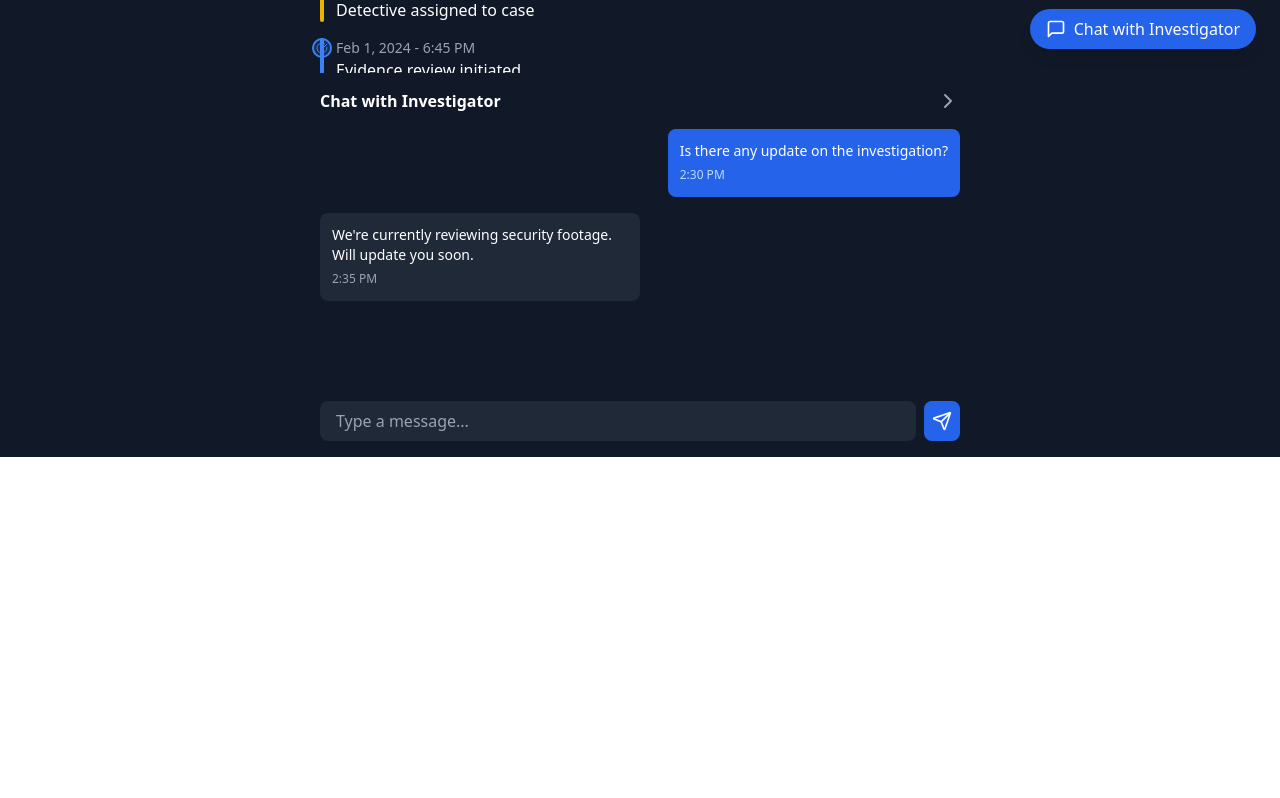
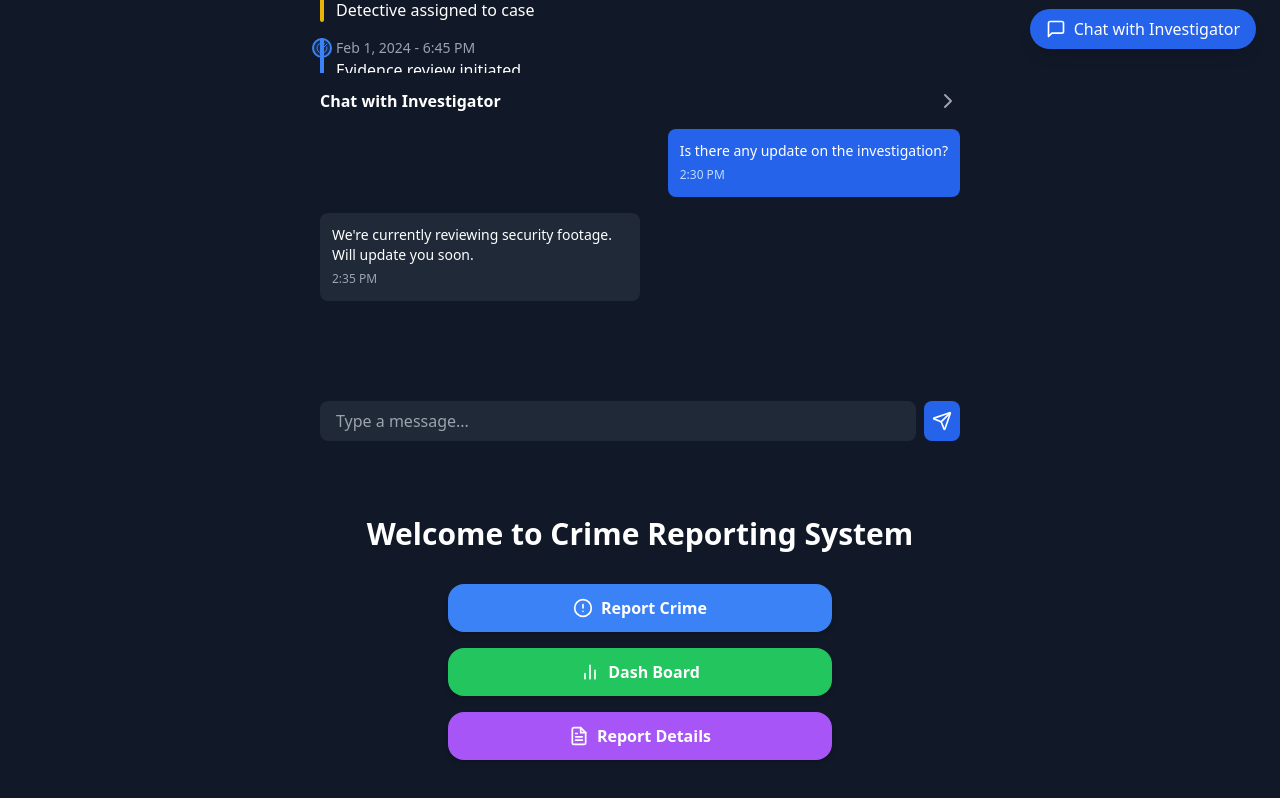
Before and after one commit to pritamapatra/Team_Code_Crackers, a React (Vite) app: page /report/1 in a window 1280 px wide. Shown: the part 727-1525 px from the top of the page. Before the commit the page ends 965 px from the top, so only its background shows below. Built offline with nearby package versions, Linux system fonts and the light colour scheme.

Commit message:
home page added

```diff
--- a/package.json
+++ b/package.json
@@ -12,6 +12,7 @@
   "dependencies": {
     "react": "^18.3.1",
     "react-dom": "^18.3.1",
+    "react-icons": "^5.4.0",
     "react-router-dom": "^7.1.5"
   },
   "devDependencies": {
--- a/src/App.jsx
+++ b/src/App.jsx
@@ -5,6 +5,7 @@ import ReportCrimeForm from './Pages/ReportCrimeForm'
 import Dashboard from './Pages/Dashboard'
 import ReportDetails from './Pages/ReportDetails'
 import { BrowserRouter as Router, Routes, Route } from 'react-router-dom'
+import Homepage from './Pages/Homepage'
 //import WelcomeScreen from './Pages/WelcomeScreen'
 
 function App() {
@@ -20,6 +21,7 @@ function App() {
         <Route path="/report/:id" element={<ReportDetails/>}/>
       </Routes>
     </Router>
+    <Homepage/>
 
 
     </>
--- /dev/null
+++ b/src/Pages/Homepage.jsx
@@ -0,0 +1,31 @@
+import React from 'react'
+import { FiAlertCircle, FiBarChart2, FiFileText } from "react-icons/fi";
+const Homepage = () => {
+  return (
+    <div className="min-h-screen bg-gray-900 text-white flex flex-col items-center justify-center px-4">
+    <h1 className="text-3xl font-bold mb-8 text-center">Welcome to Crime Reporting System</h1>
+    <div className="grid grid-cols-1 gap-4 w-full max-w-sm">
+      <button
+        className="w-full bg-blue-500 hover:bg-blue-600 text-white font-semibold py-3 px-4 rounded-2xl shadow-md transition-transform transform hover:scale-105 focus:outline-none focus:ring-2 focus:ring-blue-400 focus:ring-offset-2 focus:ring-offset-gray-900 flex items-center justify-center gap-2"
+      >
+        <FiAlertCircle className="text-xl" />
+        Report Crime
+      </button>
+      <button
+        className="w-full bg-green-500 hover:bg-green-600 text-white font-semibold py-3 px-4 rounded-2xl shadow-md transition-transform transform hover:scale-105 focus:outline-none focus:ring-2 focus:ring-green-400 focus:ring-offset-2 focus:ring-offset-gray-900 flex items-center justify-center gap-2"
+      >
+        <FiBarChart2 className="text-xl" />
+        Dash Board
+      </button>
+      <button
+        className="w-full bg-purple-500 hover:bg-purple-600 text-white font-semibold py-3 px-4 rounded-2xl shadow-md transition-transform transform hover:scale-105 focus:outline-none focus:ring-2 focus:ring-purple-400 focus:ring-offset-2 focus:ring-offset-gray-900 flex items-center justify-center gap-2"
+      >
+        <FiFileText className="text-xl" />
+        Report Details
+      </button>
+    </div>
+  </div>
+  )
+}
+
+export default Homepage
```
Also changed, not shown: 1 other file (tests, documents, lock files or other folders).
